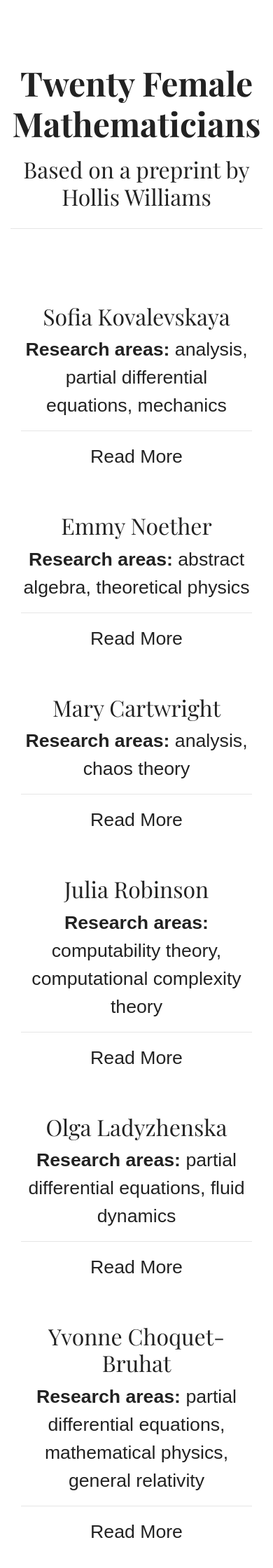
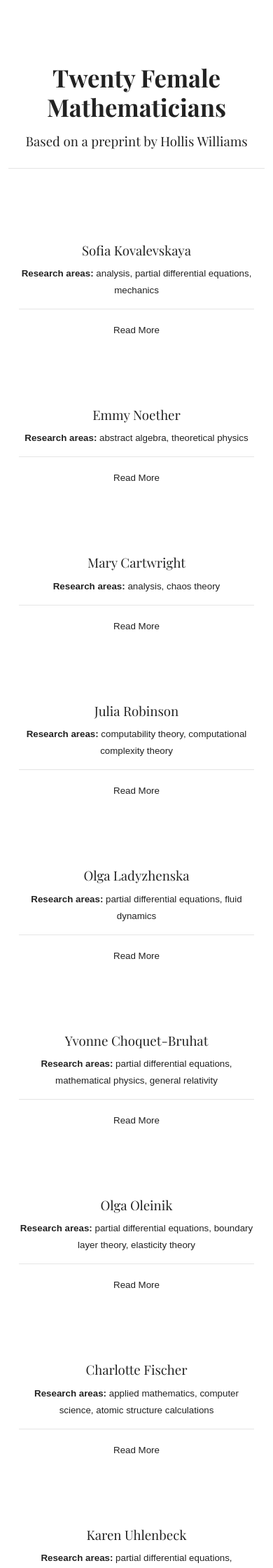
Before and after one commit to tusindfryd/twenty-female-mathematicians, a Jekyll site: the page built from index.markdown, in a window 390 px wide. Shown: the top 2240 px of the page at 70% size. Built offline with Jekyll 4.4.1, drawn with Linux system fonts in a browser that asks for light colours; some web fonts are replaced; comment, search, counter and statistics services are not loaded.

Commit message:
Fix mobile appearance bugs

```diff
--- a/_includes/head.html
+++ b/_includes/head.html
@@ -5,6 +5,7 @@
     <link href="https://fonts.googleapis.com/css?family=Be+Vietnam|Playfair+Display:400,700&display=swap"
         rel="stylesheet">
     <link rel="stylesheet" href="{{ "/assets/main.css" | relative_url }}">
+    <meta name="viewport" content="width=device-width, initial-scale=1.0">
     <link href=data:, rel=icon>
     {% seo %}
 </head>
--- a/assets/main.css
+++ b/assets/main.css
@@ -131,33 +131,24 @@ section.footnotes, section.footnotes li, section.footnotes p {
 }
 
 @media (orientation: portrait) {
+    .container {
+        max-width: 94vw;
+        padding-left: 0px;
+        padding-right: 0px;
+    }
+    header h5 {
+        padding-left: 0px!important;
+        width: 94vw;
+        margin: auto;
+    }
+
     button#change_color {
         display: none;
     }
     #search {
         display: none;
     }
-    h4, h5 {
-        font-size: 24pt;
-    }
-    h1 {
-        font-size: 36pt;
-    }
-    h2 {
-        font-size: 24pt;
-    }
-    #caption {
-        font-size: 20pt;
-    }
-    p {
-        font-size: 20pt;
-    }
-    footer, footer p {
-        font-size: 20pt;
-    }
-    section.footnotes, section.footnotes li, section.footnotes p {
-        font-size: 18pt;
-    }
+
     section.footnotes {
         height: 100px;
     }
@@ -169,6 +160,7 @@ section.footnotes, section.footnotes li, section.footnotes p {
         -webkit-box-flex: 0 0 100%;
         flex: 0 0 100%;
         max-width: 100%;
+        padding-bottom: 100px;
     }
     #card {
         height: unset;
```
